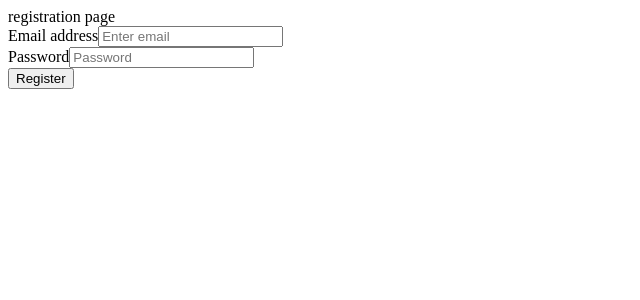
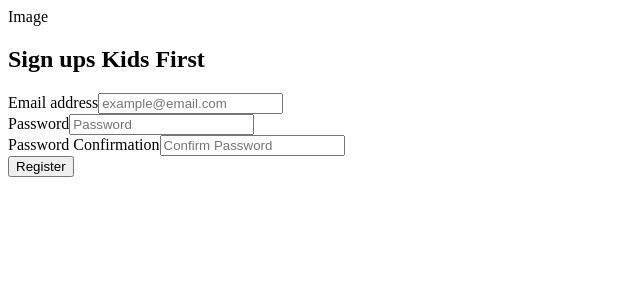
Before and after one commit to JULIERAJ/KIDS-FIRST-v2, a React (Create React App) app in the folder frontend/: page /register in a window 1280 px wide. Shown: the top 300 px of the page, without its empty margins (0-640 px from the left). Built offline with nearby package versions, Linux system fonts and the light colour scheme.

Commit message:
Add second password field. Add function to validate form.

```diff
--- a/frontend/src/components/Register.jsx
+++ b/frontend/src/components/Register.jsx
@@ -1,4 +1,4 @@
-import { useState } from "react";
+import React, { useState } from "react";
 import axios from "axios";
 
 import Button from "react-bootstrap/Button";
@@ -7,23 +7,52 @@ import Form from "react-bootstrap/Form";
 export default function Register() {
   const [email, setEmail] = useState("");
   const [password, setPassword] = useState("");
+  const [confirmPassword, setConfirmPassword] = useState("");
   const [error, setError] = useState("");
+  const [formErrors, setFormErrors] = useState({});
 
   console.log("email is ", email);
   console.log("password is ", password);
+  console.log("confirmPassword is ", confirmPassword);
+
+  function validateForm() {
+    let isValid = true;
+    const errors = {};
+
+    if (password.length < 5) {
+      errors.passwordComplexityWrong =
+        "Length is not correct bla bla bla, minimum 5";
+      isValid = false;
+    }
+
+    if (password !== confirmPassword) {
+      errors.passwordMismatch = "Passwords are mismatch";
+      isValid = false;
+    }
+
+    setFormErrors(errors);
+    return isValid;
+  }
 
   function handleRegister(e) {
     e.preventDefault();
+    e.stopPropagation();
 
+    if (validateForm()) {
       console.log("email is ", email);
       console.log("password is ", password);
+      console.log("confirmPassword is ", confirmPassword);
 
       axios
-      .post("http://localhost:8000/api/register", { email, password })
+        .post("http://localhost:8000/api/register", {
+          email,
+          password,
+        })
         // next page should - give a family name
         .then((res) => {
           console.log("success");
           // need to store the user informatin in the session
+
           const user = JSON.stringify(res.data);
           localStorage.setItem("storedUser", user);
           window.location.href = "/family";
@@ -34,28 +63,56 @@ export default function Register() {
         });
       // then firstname, last name ... fill out the information .
     }
+  }
 
   return (
+    <div className="d-flex flex-column mb-3">
       <div>
-      registration page
+        <div>Image</div>{" "}
+      </div>
+      {/* <div>registration page</div> */}
+      <div className="mb-3">
+        <h2>Sign ups Kids First</h2>
         {error.length > 1 ? error : ""}
         <Form onSubmit={handleRegister}>
           <Form.Group className="mb-3" controlId="formBasicEmail">
             <Form.Label>Email address</Form.Label>
             <Form.Control
+              required
               type="email"
-            placeholder="Enter email"
+              placeholder="example@email.com"
               onChange={(e) => setEmail(e.target.value)}
             />
           </Form.Group>
 
           <Form.Group className="mb-3" controlId="formBasicPassword">
-          <Form.Label>Password</Form.Label>
+            <Form.Label className="mb-3">Password</Form.Label>
             <Form.Control
+              required
               type="password"
               placeholder="Password"
+              value={password}
               onChange={(e) => setPassword(e.target.value)}
             />
+            {formErrors.passwordComplexityWrong && (
+              <p className="text-warning">
+                {formErrors.passwordComplexityWrong}
+              </p>
+            )}
+          </Form.Group>
+
+          <Form.Group className="mb-3" controlId="formConfirmPassword">
+            <Form.Label>Password Confirmation</Form.Label>
+            <Form.Control
+              required
+              type="password"
+              value={confirmPassword}
+              placeholder="Confirm Password"
+              onChange={(e) => setConfirmPassword(e.target.value)}
+            />
+            {formErrors.passwordMismatch && (
+              <p className="text-warning">{formErrors.passwordMismatch}</p>
+            )}
           </Form.Group>
 
           <Button variant="primary" type="submit">
@@ -63,5 +120,6 @@ export default function Register() {
           </Button>
         </Form>
       </div>
+    </div>
   );
 }
```
Lines whose indentation alone changed are shown as unchanged.
